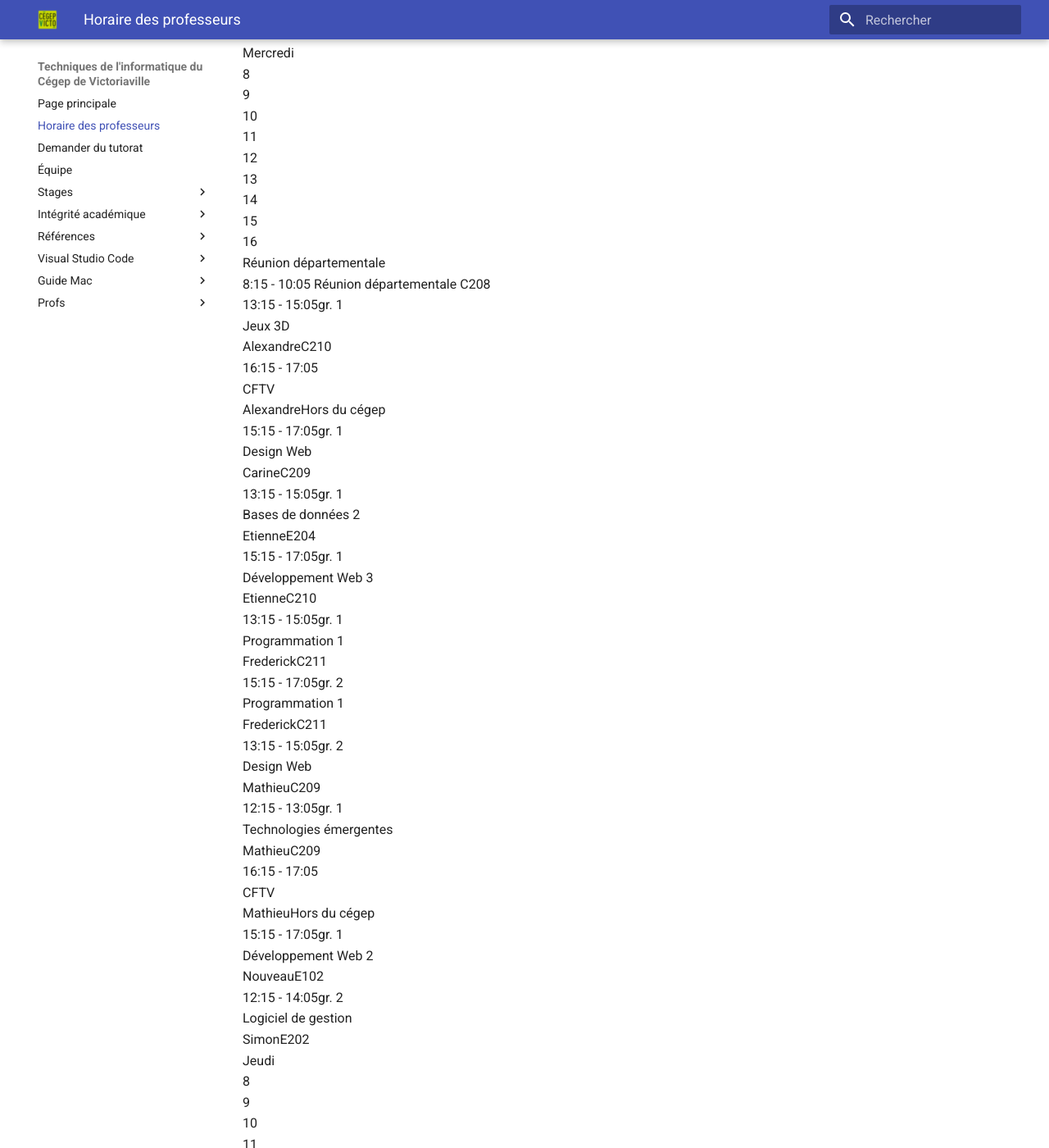
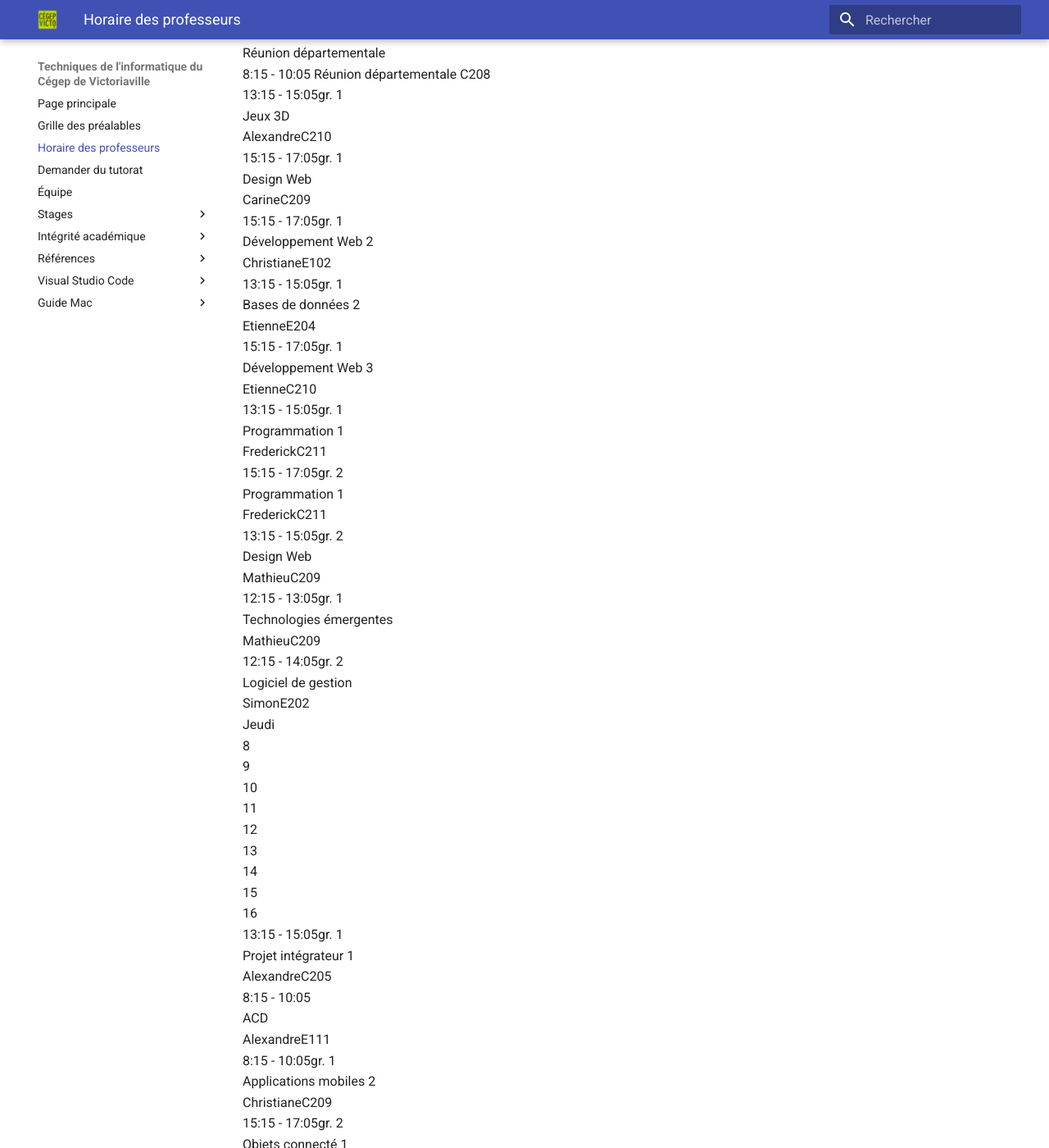
Before and after one commit to cegepvictoetienne/techinfo, an MkDocs documentation site: the page built from wiki/horaire.md, in a window 1280 px wide and 1400 px high, scrolled down 3250 px. Shown: the whole window at 82% size. Built offline with MkDocs 1.6.1 and Material for MkDocs 9.7.7, drawn with Linux system fonts in a browser that asks for light colours; some of the changed text lies outside the part shown.

Commit message:
modification horaire, grille et autre

```diff
--- a/horaire_par_prof.py
+++ b/horaire_par_prof.py
@@ -67,7 +67,7 @@
 
     # Entête des colonnes
     # Colonnne des professeurs
-    colonne_prof = '''<div class="cal-column professeur">
+    colonne_prof = '''<div class="cal-wrap-professeur"><div class="cal-column professeur">
     <div></div>
     <div>Professeur</div>'''
 
@@ -87,7 +87,7 @@
         colonne_vendredi += f'<div class="cal-hour-heading">{heure}</div>'
 
     # Ajout de la réunion départementale
-    colonne_mercredi += f'''<div class="cal-class Departement" style="grid-column: 1 / span 2; grid-row: 3 / span 11;">
+    colonne_mercredi += f'''<div class="cal-class Departement" style="grid-column: 1 / span 2; grid-row: 3 / span 10;">
                 <div class="title"><div>{REUNION_DEPARTEMENT["titre"]}</div></div>
                 <div class="cal-info">
                     <span class="cal-class-time">{REUNION_DEPARTEMENT["heure_debut"]} - {REUNION_DEPARTEMENT["heure_fin"]}</span>
@@ -117,7 +117,7 @@
 
 
     # Fermeture des colonnes
-    colonne_prof += '</div>'
+    colonne_prof += '</div></div>'
     colonne_lundi += '</div>'
     colonne_mardi += '</div>'
     colonne_mercredi += '</div>'
--- a/mkdocs.yml
+++ b/mkdocs.yml
@@ -36,6 +36,7 @@
 
 nav:
   - 'Page principale': 'index.md'
+  - 'Grille des préalables': 'grille.md'
   - 'Horaire des professeurs': 'horaire.md'
   - 'Demander du tutorat': 'tutorat.md'
   - 'Équipe': 'equipe.md'
@@ -48,6 +49,7 @@
   - 'Références':
       - 'Abréviations': 'abreviations.md'
       - 'Traductions': 'traductions.md'
+      - 'Rafrachir les compétences': 'rafraichissement.md'
   - 'Visual Studio Code':
       - 'Extensions': 'vscode/extensions.md'
   - 'Guide Mac':
@@ -65,8 +67,6 @@
           - 'Créer ISO': 'guidemac/creer-iso.md'
           - 'Convertir vmdk vers qcow2': 'guidemac/convertir-vmdk-vers-qcow2.md'
           - 'Convertir qcow2 vers vmdk': 'guidemac/convertir-qcow2-vers-vmdk.md'
-  - 'Profs':
-      - 'Ressources': 'profs/ressources.md'
 
 markdown_extensions:
   - admonition
--- a/wiki/horaire.md
+++ b/wiki/horaire.md
@@ -2,17 +2,11 @@
 # Horaire des professeurs pour l'automne 2024
 
 <div id="cal-calendar">
-<div class="cal-column professeur">
+<div class="cal-wrap-professeur"><div class="cal-column professeur">
     <div></div>
-    <div>Professeur</div><div>Alexandre</div><div>Carine</div><div>Christiane</div><div>Cirine</div><div>Etienne</div><div>Francois</div><div>Frederick</div><div>Mathieu</div><div>Nouveau</div><div>Sebastien</div><div>Simon</div></div>
+    <div>Professeur</div><div>Alexandre</div><div>Carine</div><div>Christiane</div><div>Cirine</div><div>Etienne</div><div>Francois</div><div>Frederick</div><div>Mathieu</div><div>Sebastien</div><div>Simon</div></div></div>
 <div class="cal-scroll">
-<div class="cal-column cal-day lundi"><div class="cal-day-heading">Lundi</div><div class="cal-hour-heading">8</div><div class="cal-hour-heading">9</div><div class="cal-hour-heading">10</div><div class="cal-hour-heading">11</div><div class="cal-hour-heading">12</div><div class="cal-hour-heading">13</div><div class="cal-hour-heading">14</div><div class="cal-hour-heading">15</div><div class="cal-hour-heading">16</div><div class="cal-class Alexandre" style="grid-column: 1 / span 2; grid-row: 3;">
-                <div class="cal-info">
-                    <div class="cal-class-lign-haut"><span class="cal-class-time">8:15 - 10:05</span><span class="cal-class-group">gr. 1</span></div>
-                    <span class="cal-class-title">Projet intégrateur 1</span>
-                    <div class="cal-class-lign"><span class="cal-class-professor">Alexandre</span><span class="cal-class-location">E209</span></div>
-                </div>
-            </div><div class="cal-class Alexandre" style="grid-column: 3 / span 2; grid-row: 3;">
+<div class="cal-column cal-day lundi"><div class="cal-day-heading">Lundi</div><div class="cal-hour-heading">8</div><div class="cal-hour-heading">9</div><div class="cal-hour-heading">10</div><div class="cal-hour-heading">11</div><div class="cal-hour-heading">12</div><div class="cal-hour-heading">13</div><div class="cal-hour-heading">14</div><div class="cal-hour-heading">15</div><div class="cal-hour-heading">16</div><div class="cal-class Alexandre" style="grid-column: 3 / span 2; grid-row: 3;">
                 <div class="cal-info">
                     <div class="cal-class-lign-haut"><span class="cal-class-time">10:15 - 12:05</span><span class="cal-class-group">gr. 2</span></div>
                     <span class="cal-class-title">Réussir</span>
@@ -90,25 +84,19 @@
                     <span class="cal-class-title">Programmation 1</span>
                     <div class="cal-class-lign"><span class="cal-class-professor">Frederick</span><span class="cal-class-location">C211</span></div>
                 </div>
-            </div><div class="cal-class Mathieu" style="grid-column: 1 / span 1; grid-row: 10;">
-                <div class="cal-info">
-                    <div class="cal-class-lign-haut"><span class="cal-class-time">8:15 - 9:05</span></div>
-                    <span class="cal-class-title">CFTV</span>
-                    <div class="cal-class-lign"><span class="cal-class-professor">Mathieu</span><span class="cal-class-location">Hors du cégep</span></div>
-                </div>
             </div><div class="cal-class Mathieu" style="grid-column: 6 / span 2; grid-row: 10;">
                 <div class="cal-info">
                     <div class="cal-class-lign-haut"><span class="cal-class-time">13:15 - 15:05</span><span class="cal-class-group">gr. 2</span></div>
                     <span class="cal-class-title">Design Web</span>
                     <div class="cal-class-lign"><span class="cal-class-professor">Mathieu</span><span class="cal-class-location">C209</span></div>
                 </div>
-            </div><div class="cal-class Sebastien" style="grid-column: 3 / span 2; grid-row: 12;">
+            </div><div class="cal-class Sebastien" style="grid-column: 3 / span 2; grid-row: 11;">
                 <div class="cal-info">
                     <div class="cal-class-lign-haut"><span class="cal-class-time">10:15 - 12:05</span><span class="cal-class-group">gr. 1</span></div>
                     <span class="cal-class-title">Objets connecté 1</span>
                     <div class="cal-class-lign"><span class="cal-class-professor">Sebastien</span><span class="cal-class-location">C209</span></div>
                 </div>
-            </div><div class="cal-class Sebastien" style="grid-column: 7 / span 3; grid-row: 12;">
+            </div><div class="cal-class Sebastien" style="grid-column: 7 / span 3; grid-row: 11;">
                 <div class="cal-info">
                     <div class="cal-class-lign-haut"><span class="cal-class-time">14:15 - 17:05</span></div>
                     <span class="cal-class-title">Ateliers pédagogiques</span>
@@ -133,6 +121,12 @@
                     <span class="cal-class-title">Applications mobiles 2</span>
                     <div class="cal-class-lign"><span class="cal-class-professor">Christiane</span><span class="cal-class-location">C209</span></div>
                 </div>
+            </div><div class="cal-class Christiane" style="grid-column: 1 / span 3; grid-row: 5;">
+                <div class="cal-info">
+                    <div class="cal-class-lign-haut"><span class="cal-class-time">8:15 - 11:05</span><span class="cal-class-group">gr. 1</span></div>
+                    <span class="cal-class-title">Développement Web 2</span>
+                    <div class="cal-class-lign"><span class="cal-class-professor">Christiane</span><span class="cal-class-location">C209</span></div>
+                </div>
             </div><div class="cal-class Cirine" style="grid-column: 7 / span 3; grid-row: 6;">
                 <div class="cal-info">
                     <div class="cal-class-lign-haut"><span class="cal-class-time">14:15 - 17:05</span><span class="cal-class-group">gr. 1</span></div>
@@ -151,44 +145,32 @@
                     <span class="cal-class-title">Outils informatiques</span>
                     <div class="cal-class-lign"><span class="cal-class-professor">Francois</span><span class="cal-class-location">E102</span></div>
                 </div>
-            </div><div class="cal-class Mathieu" style="grid-column: 1 / span 1; grid-row: 10;">
-                <div class="cal-info">
-                    <div class="cal-class-lign-haut"><span class="cal-class-time">8:15 - 9:05</span></div>
-                    <span class="cal-class-title">CFTV</span>
-                    <div class="cal-class-lign"><span class="cal-class-professor">Mathieu</span><span class="cal-class-location">Hors du cégep</span></div>
-                </div>
-            </div><div class="cal-class Nouveau" style="grid-column: 1 / span 3; grid-row: 11;">
-                <div class="cal-info">
-                    <div class="cal-class-lign-haut"><span class="cal-class-time">8:15 - 11:05</span><span class="cal-class-group">gr. 1</span></div>
-                    <span class="cal-class-title">Développement Web 2</span>
-                    <div class="cal-class-lign"><span class="cal-class-professor">Nouveau</span><span class="cal-class-location">C209</span></div>
-                </div>
-            </div><div class="cal-class Simon" style="grid-column: 1 / span 2; grid-row: 13;">
+            </div><div class="cal-class Simon" style="grid-column: 1 / span 2; grid-row: 12;">
                 <div class="cal-info">
                     <div class="cal-class-lign-haut"><span class="cal-class-time">8:15 - 10:05</span><span class="cal-class-group">gr. 1</span></div>
                     <span class="cal-class-title">Fonctionnement de l'ordinateur</span>
                     <div class="cal-class-lign"><span class="cal-class-professor">Simon</span><span class="cal-class-location">C205</span></div>
                 </div>
-            </div><div class="cal-class Simon" style="grid-column: 3 / span 2; grid-row: 13;">
+            </div><div class="cal-class Simon" style="grid-column: 3 / span 2; grid-row: 12;">
                 <div class="cal-info">
                     <div class="cal-class-lign-haut"><span class="cal-class-time">10:15 - 12:05</span><span class="cal-class-group">gr. 2</span></div>
                     <span class="cal-class-title">Fonctionnement de l'ordinateur</span>
                     <div class="cal-class-lign"><span class="cal-class-professor">Simon</span><span class="cal-class-location">C205</span></div>
                 </div>
-            </div><div class="cal-class Simon" style="grid-column: 6 / span 2; grid-row: 13;">
+            </div><div class="cal-class Simon" style="grid-column: 6 / span 2; grid-row: 12;">
                 <div class="cal-info">
                     <div class="cal-class-lign-haut"><span class="cal-class-time">13:15 - 15:05</span><span class="cal-class-group">gr. 1</span></div>
                     <span class="cal-class-title">Fonctionnement de l'ordinateur</span>
                     <div class="cal-class-lign"><span class="cal-class-professor">Simon</span><span class="cal-class-location">C205</span></div>
                 </div>
-            </div><div class="cal-class Simon" style="grid-column: 8 / span 2; grid-row: 13;">
+            </div><div class="cal-class Simon" style="grid-column: 8 / span 2; grid-row: 12;">
                 <div class="cal-info">
                     <div class="cal-class-lign-haut"><span class="cal-class-time">15:15 - 17:05</span><span class="cal-class-group">gr. 2</span></div>
                     <span class="cal-class-title">Fonctionnement de l'ordinateur</span>
                     <div class="cal-class-lign"><span class="cal-class-professor">Simon</span><span class="cal-class-location">C205</span></div>
                 </div>
             </div></div>
-<div class="cal-column cal-day mercredi"><div class="cal-day-heading">Mercredi</div><div class="cal-hour-heading">8</div><div class="cal-hour-heading">9</div><div class="cal-hour-heading">10</div><div class="cal-hour-heading">11</div><div class="cal-hour-heading">12</div><div class="cal-hour-heading">13</div><div class="cal-hour-heading">14</div><div class="cal-hour-heading">15</div><div class="cal-hour-heading">16</div><div class="cal-class Departement" style="grid-column: 1 / span 2; grid-row: 3 / span 11;">
+<div class="cal-column cal-day mercredi"><div class="cal-day-heading">Mercredi</div><div class="cal-hour-heading">8</div><div class="cal-hour-heading">9</div><div class="cal-hour-heading">10</div><div class="cal-hour-heading">11</div><div class="cal-hour-heading">12</div><div class="cal-hour-heading">13</div><div class="cal-hour-heading">14</div><div class="cal-hour-heading">15</div><div class="cal-hour-heading">16</div><div class="cal-class Departement" style="grid-column: 1 / span 2; grid-row: 3 / span 10;">
                 <div class="title"><div>Réunion&nbsp;départementale</div></div>
                 <div class="cal-info">
                     <span class="cal-class-time">8:15 - 10:05</span>
@@ -201,17 +183,17 @@
                     <span class="cal-class-title">Jeux 3D</span>
                     <div class="cal-class-lign"><span class="cal-class-professor">Alexandre</span><span class="cal-class-location">C210</span></div>
                 </div>
-            </div><div class="cal-class Alexandre" style="grid-column: 9 / span 1; grid-row: 3;">
-                <div class="cal-info">
-                    <div class="cal-class-lign-haut"><span class="cal-class-time">16:15 - 17:05</span></div>
-                    <span class="cal-class-title">CFTV</span>
-                    <div class="cal-class-lign"><span class="cal-class-professor">Alexandre</span><span class="cal-class-location">Hors du cégep</span></div>
-                </div>
             </div><div class="cal-class Carine" style="grid-column: 8 / span 2; grid-row: 4;">
                 <div class="cal-info">
                     <div class="cal-class-lign-haut"><span class="cal-class-time">15:15 - 17:05</span><span class="cal-class-group">gr. 1</span></div>
                     <span class="cal-class-title">Design Web</span>
                     <div class="cal-class-lign"><span class="cal-class-professor">Carine</span><span class="cal-class-location">C209</span></div>
+                </div>
+            </div><div class="cal-class Christiane" style="grid-column: 8 / span 2; grid-row: 5;">
+                <div class="cal-info">
+                    <div class="cal-class-lign-haut"><span class="cal-class-time">15:15 - 17:05</span><span class="cal-class-group">gr. 1</span></div>
+                    <span class="cal-class-title">Développement Web 2</span>
+                    <div class="cal-class-lign"><span class="cal-class-professor">Christiane</span><span class="cal-class-location">E102</span></div>
                 </div>
             </div><div class="cal-class Etienne" style="grid-column: 6 / span 2; grid-row: 7;">
                 <div class="cal-info">
@@ -249,35 +231,23 @@
                     <span class="cal-class-title">Technologies émergentes</span>
                     <div class="cal-class-lign"><span class="cal-class-professor">Mathieu</span><span class="cal-class-location">C209</span></div>
                 </div>
-            </div><div class="cal-class Mathieu" style="grid-column: 9 / span 1; grid-row: 10;">
-                <div class="cal-info">
-                    <div class="cal-class-lign-haut"><span class="cal-class-time">16:15 - 17:05</span></div>
-                    <span class="cal-class-title">CFTV</span>
-                    <div class="cal-class-lign"><span class="cal-class-professor">Mathieu</span><span class="cal-class-location">Hors du cégep</span></div>
-                </div>
-            </div><div class="cal-class Nouveau" style="grid-column: 8 / span 2; grid-row: 11;">
-                <div class="cal-info">
-                    <div class="cal-class-lign-haut"><span class="cal-class-time">15:15 - 17:05</span><span class="cal-class-group">gr. 1</span></div>
-                    <span class="cal-class-title">Développement Web 2</span>
-                    <div class="cal-class-lign"><span class="cal-class-professor">Nouveau</span><span class="cal-class-location">E102</span></div>
-                </div>
-            </div><div class="cal-class Simon" style="grid-column: 5 / span 2; grid-row: 13;">
+            </div><div class="cal-class Simon" style="grid-column: 5 / span 2; grid-row: 12;">
                 <div class="cal-info">
                     <div class="cal-class-lign-haut"><span class="cal-class-time">12:15 - 14:05</span><span class="cal-class-group">gr. 2</span></div>
                     <span class="cal-class-title">Logiciel de gestion</span>
                     <div class="cal-class-lign"><span class="cal-class-professor">Simon</span><span class="cal-class-location">E202</span></div>
                 </div>
             </div></div>
-<div class="cal-column cal-day jeudi"><div class="cal-day-heading">Jeudi</div><div class="cal-hour-heading">8</div><div class="cal-hour-heading">9</div><div class="cal-hour-heading">10</div><div class="cal-hour-heading">11</div><div class="cal-hour-heading">12</div><div class="cal-hour-heading">13</div><div class="cal-hour-heading">14</div><div class="cal-hour-heading">15</div><div class="cal-hour-heading">16</div><div class="cal-class Alexandre" style="grid-column: 1 / span 2; grid-row: 3;">
+<div class="cal-column cal-day jeudi"><div class="cal-day-heading">Jeudi</div><div class="cal-hour-heading">8</div><div class="cal-hour-heading">9</div><div class="cal-hour-heading">10</div><div class="cal-hour-heading">11</div><div class="cal-hour-heading">12</div><div class="cal-hour-heading">13</div><div class="cal-hour-heading">14</div><div class="cal-hour-heading">15</div><div class="cal-hour-heading">16</div><div class="cal-class Alexandre" style="grid-column: 6 / span 2; grid-row: 3;">
+                <div class="cal-info">
+                    <div class="cal-class-lign-haut"><span class="cal-class-time">13:15 - 15:05</span><span class="cal-class-group">gr. 1</span></div>
+                    <span class="cal-class-title">Projet intégrateur 1</span>
+                    <div class="cal-class-lign"><span class="cal-class-professor">Alexandre</span><span class="cal-class-location">C205</span></div>
+                </div>
+            </div><div class="cal-class Alexandre" style="grid-column: 1 / span 2; grid-row: 3;">
                 <div class="cal-info">
                     <div class="cal-class-lign-haut"><span class="cal-class-time">8:15 - 10:05</span></div>
                     <span class="cal-class-title">ACD</span>
-                    <div class="cal-class-lign"><span class="cal-class-professor">Alexandre</span><span class="cal-class-location">E111</span></div>
-                </div>
-            </div><div class="cal-class Alexandre" style="grid-column: 3 / span 2; grid-row: 3;">
-                <div class="cal-info">
-                    <div class="cal-class-lign-haut"><span class="cal-class-time">10:15 - 12:05</span></div>
-                    <span class="cal-class-title">Commission des études</span>
                     <div class="cal-class-lign"><span class="cal-class-professor">Alexandre</span><span class="cal-class-location">E111</span></div>
                 </div>
             </div><div class="cal-class Christiane" style="grid-column: 1 / span 2; grid-row: 5;">
@@ -334,19 +304,19 @@
                     <span class="cal-class-title">Technologies émergentes</span>
                     <div class="cal-class-lign"><span class="cal-class-professor">Mathieu</span><span class="cal-class-location">C205</span></div>
                 </div>
-            </div><div class="cal-class Sebastien" style="grid-column: 2 / span 3; grid-row: 12;">
+            </div><div class="cal-class Sebastien" style="grid-column: 2 / span 3; grid-row: 11;">
                 <div class="cal-info">
                     <div class="cal-class-lign-haut"><span class="cal-class-time">9:15 - 12:05</span><span class="cal-class-group">gr. 1</span></div>
                     <span class="cal-class-title">Nano-ordinateurs</span>
                     <div class="cal-class-lign"><span class="cal-class-professor">Sebastien</span><span class="cal-class-location">C205</span></div>
                 </div>
-            </div><div class="cal-class Sebastien" style="grid-column: 6 / span 2; grid-row: 12;">
+            </div><div class="cal-class Sebastien" style="grid-column: 6 / span 2; grid-row: 11;">
                 <div class="cal-info">
                     <div class="cal-class-lign-haut"><span class="cal-class-time">13:15 - 15:05</span><span class="cal-class-group">gr. 1</span></div>
                     <span class="cal-class-title">Objets connecté 1</span>
                     <div class="cal-class-lign"><span class="cal-class-professor">Sebastien</span><span class="cal-class-location">C209</span></div>
                 </div>
-            </div><div class="cal-class Simon" style="grid-column: 6 / span 2; grid-row: 13;">
+            </div><div class="cal-class Simon" style="grid-column: 6 / span 2; grid-row: 12;">
                 <div class="cal-info">
                     <div class="cal-class-lign-haut"><span class="cal-class-time">13:15 - 15:05</span></div>
                     <span class="cal-class-title">Défi sciences</span>
@@ -401,7 +371,7 @@
                     <span class="cal-class-title">Design Web</span>
                     <div class="cal-class-lign"><span class="cal-class-professor">Mathieu</span><span class="cal-class-location">C209</span></div>
                 </div>
-            </div><div class="cal-class Simon" style="grid-column: 5 / span 3; grid-row: 13;">
+            </div><div class="cal-class Simon" style="grid-column: 5 / span 3; grid-row: 12;">
                 <div class="cal-info">
                     <div class="cal-class-lign-haut"><span class="cal-class-time">12:15 - 15:05</span><span class="cal-class-group">gr. 2</span></div>
                     <span class="cal-class-title">Logiciel de gestion</span>
```
Also changed, not shown: wiki/grille.md (added, +14 -0 lines), wiki/index.md (+2 -1 lines), wiki/profs/ressources.md (deleted, +0 -15 lines), wiki/rafraichissement.md (added, +7 -0 lines), wiki/assets/GrilleDeCoursInformatiqueVictoriaville-2023.svg (added), wiki/assets/GrilleDeCoursInformatiqueVictoriaville.svg (added), wiki/assets/ben-ayed-alaidine.jpeg (deleted), 4 other files.
